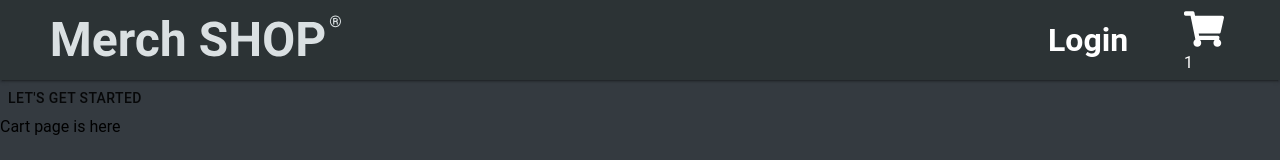
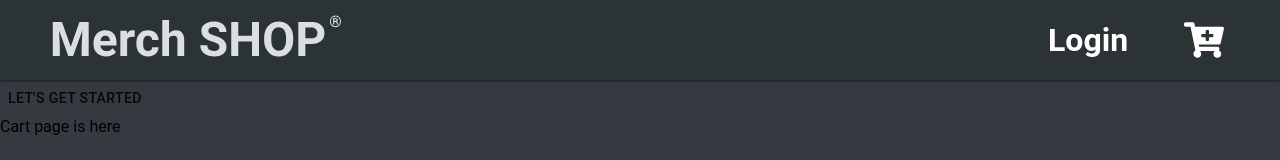
Before and after one commit to AryanshMahato/merch-shop-client, a React (Create React App) app: page /cart in a window 1280 px wide. Shown: the top 160 px of the page. Built offline with nearby package versions, Linux system fonts and the light colour scheme.

Commit message:
Badge Added

```diff
--- a/src/Components/NavItems/Cart/Cart.styles.ts
+++ b/src/Components/NavItems/Cart/Cart.styles.ts
@@ -1,15 +1,30 @@
-import { makeStyles } from "@material-ui/core";
+import { createStyles, makeStyles, withStyles, Badge } from "@material-ui/core";
 
 const styles = makeStyles(() => ({
-  root: {
-    position: "relative"
-  },
   cart: {
     width: 40,
     height: 40,
     cursor: "pointer"
-  },
-  cartBadge: {}
+  }
 }));
 
+const StyledBadge = withStyles(() =>
+  createStyles({
+    badge: {
+      padding: "0 4px",
+      backgroundColor: "#fff",
+      color: "#000",
+      width: "1.5rem",
+      height: "1.5rem",
+      border: "2px solid black",
+      borderRadius: "50%",
+      fontSize: "1rem",
+      top: 8,
+      left: 12
+    }
+  })
+)(Badge);
+
 export default styles;
+
+export { StyledBadge };
--- a/src/Components/NavItems/Cart/Cart.tsx
+++ b/src/Components/NavItems/Cart/Cart.tsx
@@ -1,5 +1,5 @@
 import React from "react";
-import styles from "./Cart.styles";
+import styles, { StyledBadge } from "./Cart.styles";
 import { FaCartPlus, FaShoppingCart } from "react-icons/fa";
 
 interface CartProps {
@@ -9,18 +9,16 @@ interface CartProps {
 const Cart = ({ cartItems }: CartProps) => {
   const classes = styles();
 
-  if (cartItems === 0)
-    return (
-      <div className={classes.root}>
-        <FaCartPlus className={classes.cart} />
-      </div>
-    );
+  if (cartItems === 0) return <FaCartPlus className={classes.cart} />;
   else
     return (
-      <div className={classes.root}>
+      <StyledBadge
+        badgeContent={cartItems}
+        color="secondary"
+        anchorOrigin={{ vertical: "bottom", horizontal: "right" }}
+      >
         <FaShoppingCart className={classes.cart} />
-        <div>{cartItems}</div>
-      </div>
+      </StyledBadge>
     );
 };
 
--- a/src/Containers/Navbar/Navbar.tsx
+++ b/src/Containers/Navbar/Navbar.tsx
@@ -19,7 +19,7 @@ const Navbar = () => {
           </div>
           <div className={classes.navItems}>
             <LoginNav />
-            <Cart cartItems={1} />
+            <Cart cartItems={0} />
           </div>
         </div>
       </Toolbar>
```
